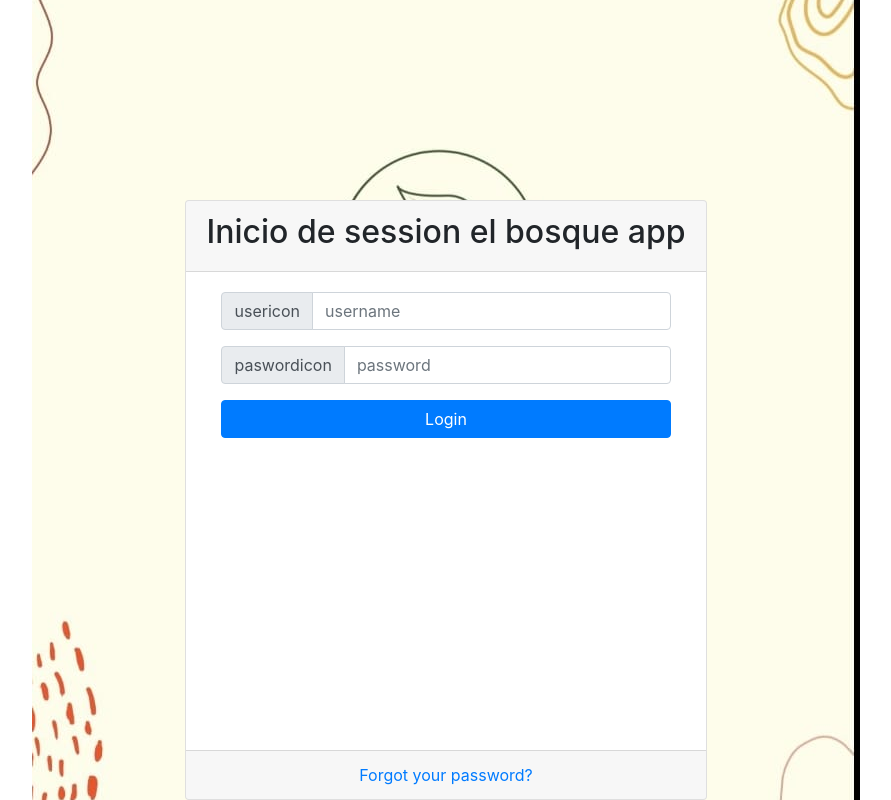
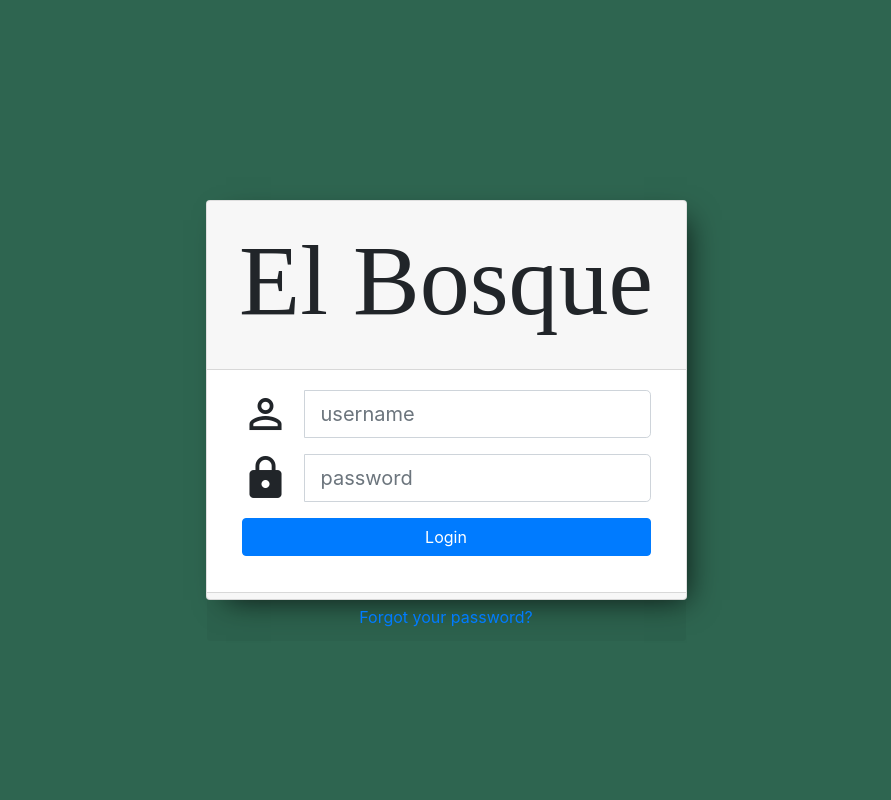
Before and after one commit to Broccoli-Dev/bosque-front-app, a React app: page / in a window 1280 px wide. Shown: the whole page, without its empty margins (194-1085 px from the left). Built offline with nearby package versions, Linux system fonts and the light colour scheme; a web font is replaced by a local one.

Commit message:
Google icons was implemented and header text was created

```diff
--- a/public/index.html
+++ b/public/index.html
@@ -10,6 +10,8 @@
       content="Web site created using create-react-app"
     />
     <link rel="apple-touch-icon" href="%PUBLIC_URL%/logo192.png" />
+    <link href="https://fonts.googleapis.com/icon?family=Material+Icons"
+      rel="stylesheet">
     <!--
       manifest.json provides metadata used when your web app is installed on a
       user's mobile device or desktop. See https://developers.google.com/web/fundamentals/web-app-manifest/
--- a/src/components/loginPage/LoginForm.js
+++ b/src/components/loginPage/LoginForm.js
@@ -1,4 +1,5 @@
 import React from "react";
+import picture from "../../assets/bosque_pic.jpg";
 
 export class LoginForm extends React.Component {
   constructor(props) {
@@ -26,18 +27,18 @@ export class LoginForm extends React.Component {
     return (
       <div className="d-flex justify-content-center h-100">
         <div className="card">
-          <div className="card-header"><h2>Inicio de session el bosque app</h2></div>
+          <div className="card-header">
+           <h1>El Bosque</h1>
+          </div>
           <div className="card-body">
             <form className="col-12" onSubmit={this.handleSubmit}>
-            <div className="input-group form-group">
+              <div className="input-group form-group">
                 <div className="input-group-prepend">
-                  <span className="input-group-text">
-                    usericon
-                  </span>
+                  <span className="material-icons form-icon">perm_identity</span>
                 </div>
                 <input
                   type="text"
-                  className="form-control"
+                  className="form-control form-control-lg"
                   placeholder="username"
                   name="userName"
                   value={this.state.userName}
@@ -46,13 +47,13 @@ export class LoginForm extends React.Component {
               </div>
               <div className="input-group form-group">
                 <div className="input-group-prepend">
-                  <span className="input-group-text">
-                    paswordicon
+                  <span className="material-icons form-icon">
+                  lock
                   </span>
                 </div>
                 <input
                   type="password"
-                  className="form-control"
+                  className="form-control form-control-lg"
                   placeholder="password"
                   name="password"
                   value={this.state.password}
@@ -65,7 +66,7 @@ export class LoginForm extends React.Component {
                   value="Login"
                   className="btn btn-primary"
                 />
-                </div>
+              </div>
             </form>
           </div>
           <div class="card-footer">
--- a/src/components/loginPage/LoginScreen.css
+++ b/src/components/loginPage/LoginScreen.css
@@ -1,12 +1,32 @@
-.card{
-    margin-top: 200px
+@import url("https://fonts.googleapis.com/css2?family=Ms+Madi&display=swap");
+
+h1 {
+  font-family: "Ms Madi", cursive;
+  text-align: center;
+  font-size: 100px;
 }
-.btn{
-    width: 100%;
+
+.card {
+  margin-top: 200px;
+  max-height: 50vh;
+  -webkit-box-shadow: 10px 10px 29px -10px rgba(0, 0, 0, 0.75);
+  -moz-box-shadow: 10px 10px 29px -10px rgba(0, 0, 0, 0.75);
+  box-shadow: 10px 10px 29px -10px rgba(0, 0, 0, 0.75);
+}
+
+.card-header {
+  padding: 20px;
+}
+
+.btn {
+  width: 100%;
 }
 .login-background {
-    background-image: url('../../assets/bosque_scren.jpeg');
-    background-repeat: no-repeat;
-    background-position: center;
-    height: 100%;
+  background-color: #2e6550;
+  height: 100vh;
 }
+
+.form-icon {
+  font-size: 48px;
+  margin-right: 15px;
+}
```
Also changed, not shown: src/assets/bosque_pic.jpg (added).
